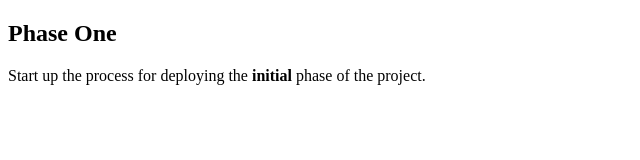
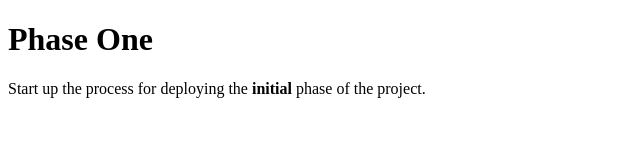
Before and after one commit to VorticalNeo/sample_testing, a plain HTML site: page index.html in a window 1280 px wide. Shown: the whole page, without its empty margins (0-640 px from the left). Drawn offline with Linux system fonts and the light colour scheme.

Commit message:
Update index.html

```diff
--- a/index.html
+++ b/index.html
@@ -4,7 +4,7 @@
     <title>Phase One</title>
     <meta charset="utf-8">
   </head>
-  <h2> Phase One </h2>
+  <h1> Phase One </h1>
   <body>
     <p> Start up the process for deploying the <b> initial </b> phase of the project. </p>
   </body>
```
